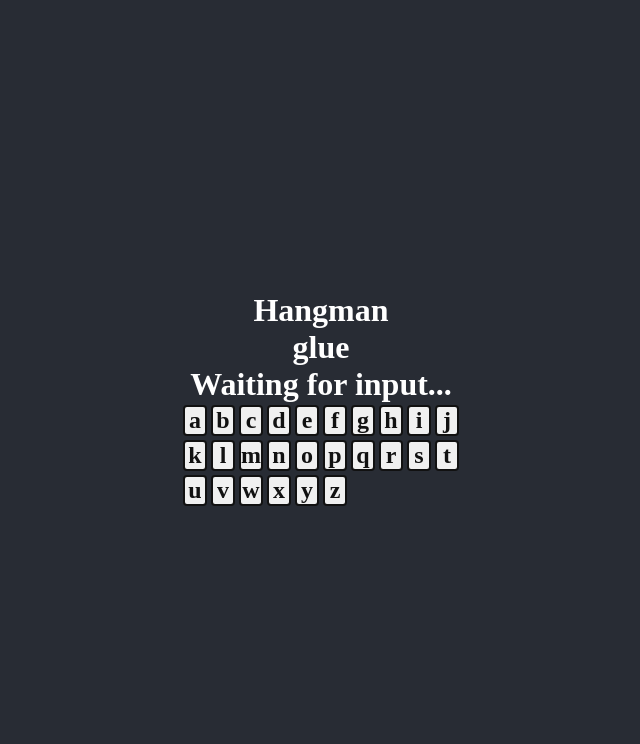
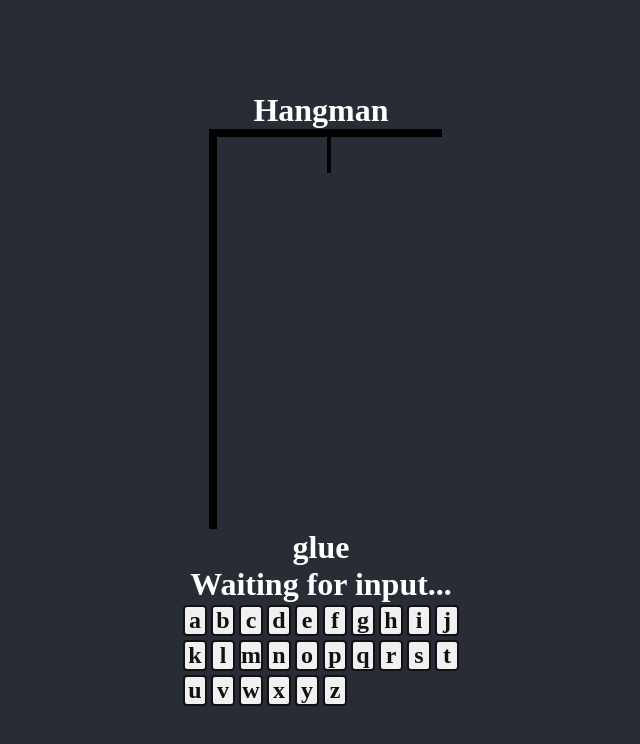
Before and after one commit to smithy773/hangman-game-TS-React, a React (Vite) app: page / in a window 1280 px wide. Shown: the top 744 px of the page, without its empty margins (319-959 px from the left). Built offline with nearby package versions, Linux system fonts and the light colour scheme.

Commit message:
Add reactive hangman graphic

```diff
--- a/src/App.tsx
+++ b/src/App.tsx
@@ -1,7 +1,8 @@
-import { use, useCallback, useEffect, useState } from 'react';
+import { useEffect, useState } from 'react';
 import words from '../store/words.json';
 import { Keyboard } from './components/Keyboard/Keyboard';
 import './App.css';
+import { HangmanGraphic } from './components/HangmanGraphic/HangmanGraphic';
 
 function App() {
   const [currWord, setCurrWord] = useState(() => {
@@ -10,7 +11,6 @@ function App() {
 
   const [msg, setMsg] = useState('');
   const [guessedLetters, setGuessedLetters] = useState<string[]>([]);
-  const [wrongGuesses, setWrongGuesses] = useState<number>(0);
 
   const incorrectGuesses = guessedLetters.filter(
     (letter) => !currWord.includes(letter)
@@ -68,21 +68,21 @@ function App() {
 
   return (
     <div className='container'>
-      <h1>
-        {win
-          ? 'You won!'
-          : lose
-          ? `You lost! The word was ${currWord}.`
-          : 'Hangman'}
-      </h1>
-      {/* HERE should be the hangman graphic */}
+      <h1>Hangman</h1>
+      <HangmanGraphic incorrectGuesses={incorrectGuesses} />
       {/* below it should be empty ___ for each letter of currWord, so basically it will depend on the length */}
       <h1>{currWord}</h1>
       {/* will probably remove the line below */}
       <h1>
         {guessedLetters.length === 0 ? 'Waiting for input...' : guessedLetters}
       </h1>
-      <Keyboard />
+      {win ? (
+        'You won!'
+      ) : lose ? (
+        `You lost! The word was ${currWord}.`
+      ) : (
+        <Keyboard />
+      )}
       <p>{msg}</p>
     </div>
   );
--- /dev/null
+++ b/src/components/HangmanGraphic/HangmanGraphic.css
@@ -0,0 +1,103 @@
+.show-head {
+  border: 4px solid black;
+}
+
+.show-limbs {
+  border-top: 4px solid black;
+}
+
+.show-body {
+  border-left: 4px solid black;
+}
+
+/* GALLOWS */
+
+.hangman-graphic {
+  display: flex;
+  align-items: center;
+  justify-content: center;
+}
+
+.hangman-graphic .gallows-l {
+  border-right: 8px solid black;
+  width: 1rem;
+  height: 400px;
+  position: relative;
+}
+
+.hangman-graphic .gallows-r {
+  border-top: 8px solid black;
+  width: 225px;
+  height: 400px;
+  position: relative;
+  display: flex;
+  align-items: center;
+  flex-direction: column;
+}
+
+.hangman-graphic .rope {
+  border: 2px solid black;
+  height: 36px;
+  position: relative;
+}
+
+/* HANGMAN */
+
+.hangman-graphic .head {
+  border-radius: 50%;
+  width: 65px;
+  height: 65px;
+}
+
+.hangman-graphic .body {
+  width: 1px;
+  height: 125px;
+  position: relative;
+}
+
+.hangman-graphic .middle {
+  display: flex;
+  justify-content: center;
+  width: fit-content;
+}
+
+.hangman-graphic .left-arm,
+.hangman-graphic .right-arm {
+  width: 65px;
+  position: relative;
+}
+
+.hangman-graphic .left-arm {
+  transform-origin: right bottom;
+  rotate: -30deg;
+  left: 65px;
+}
+
+.hangman-graphic .right-arm {
+  transform-origin: left bottom;
+  rotate: 30deg;
+  right: 65px;
+}
+
+.hangman-graphic .legs {
+  display: flex;
+  justify-content: center;
+  width: fit-content;
+}
+
+.hangman-graphic .left-leg,
+.hangman-graphic .right-leg {
+  width: 65px;
+  position: relative;
+  bottom: 4px;
+}
+
+.hangman-graphic .left-leg {
+  transform-origin: right bottom;
+  rotate: -45deg;
+}
+
+.hangman-graphic .right-leg {
+  transform-origin: left bottom;
+  rotate: 45deg;
+}
--- /dev/null
+++ b/src/components/HangmanGraphic/HangmanGraphic.tsx
@@ -0,0 +1,52 @@
+import { useEffect } from 'react';
+import './HangmanGraphic.css';
+
+interface HangmanGraphicProps {
+  incorrectGuesses: string[];
+}
+
+export function HangmanGraphic(props: HangmanGraphicProps) {
+  useEffect(() => {
+    switch (props.incorrectGuesses.length) {
+      case 0:
+        break;
+      case 1:
+        document.querySelector('.head')?.classList.add('show-head');
+        break;
+      case 2:
+        document.querySelector('.body')?.classList.add('show-body');
+        break;
+      case 3:
+        document.querySelector('.left-arm')?.classList.add('show-limbs');
+        break;
+      case 4:
+        document.querySelector('.right-arm')?.classList.add('show-limbs');
+        break;
+      case 5:
+        document.querySelector('.left-leg')?.classList.add('show-limbs');
+        break;
+      case 6:
+        document.querySelector('.right-leg')?.classList.add('show-limbs');
+        break;
+    }
+  }, [props.incorrectGuesses]);
+
+  return (
+    <div className='hangman-graphic'>
+      <div className='gallows-l'> </div>
+      <div className='gallows-r'>
+        <div className='rope'> </div>
+        <div className='head'> </div>
+        <div className='middle'>
+          <div className='left-arm'> </div>
+          <div className='body'> </div>
+          <div className='right-arm'> </div>
+        </div>
+        <div className='legs'>
+          <div className='left-leg'> </div>
+          <div className='right-leg'> </div>
+        </div>
+      </div>
+    </div>
+  );
+}
```
